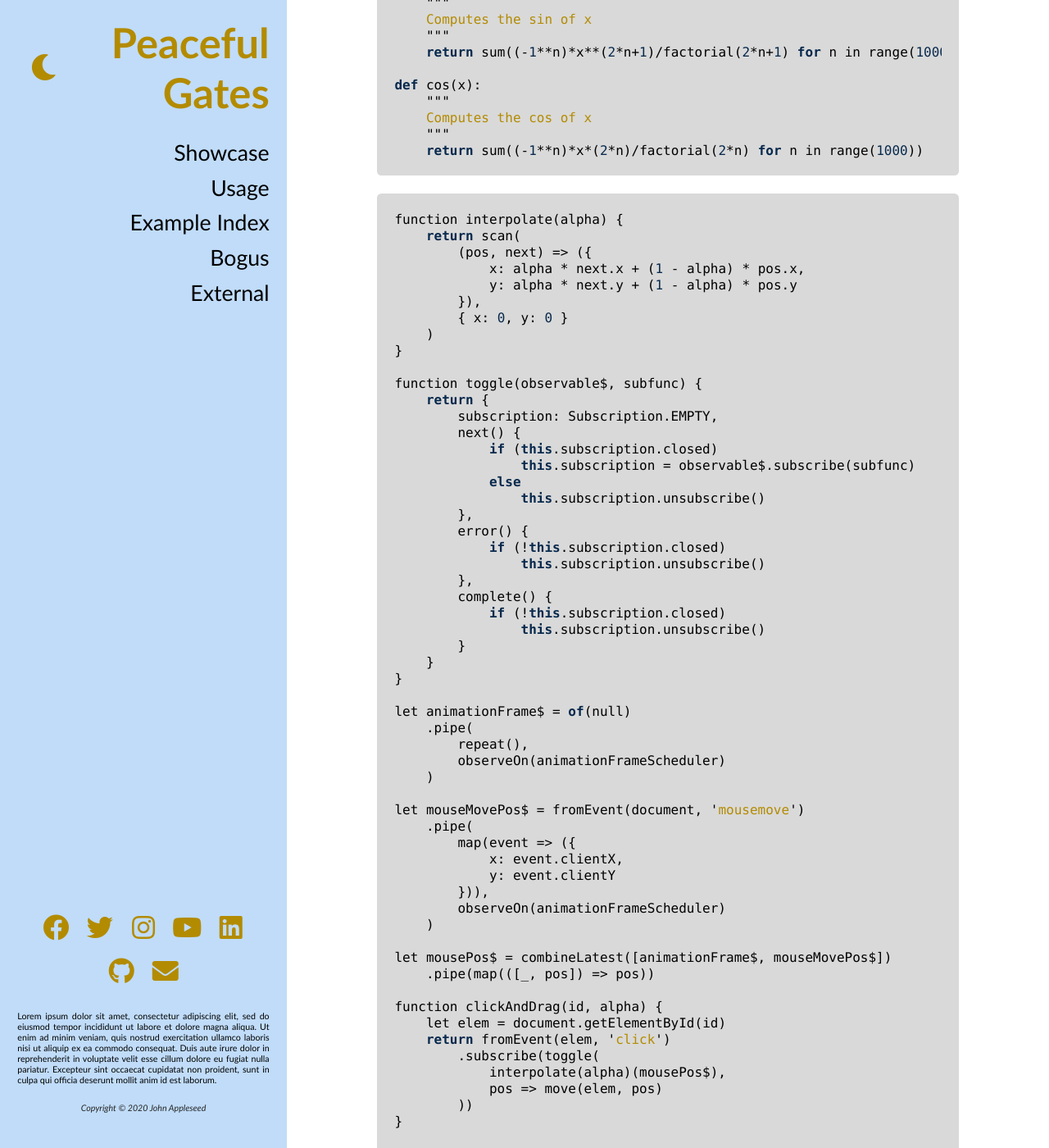
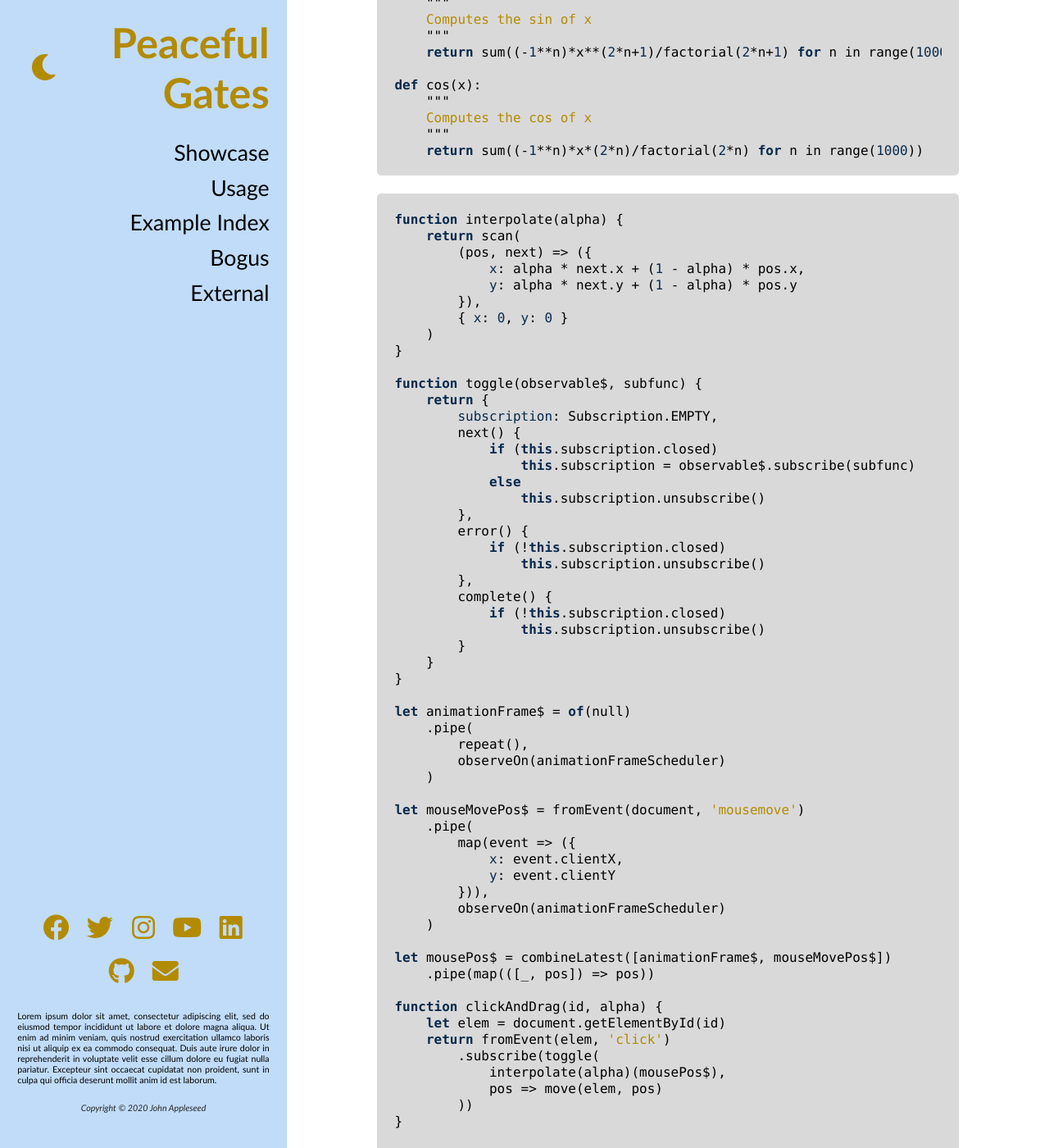
Before and after one commit to andydevs/jekyll-theme-peaceful-gates, a Jekyll site: the page built from showcase.html, in a window 1280 px wide and 1400 px high, scrolled down 2716 px. Shown: the whole window at 82% size. Built offline with Jekyll 4.4.1, drawn with Linux system fonts in a browser that asks for light colours; formulas are drawn with MathJax 3.

Commit message:
Update syntax highlighting

```diff
--- a/_sass/jekyll-theme-peaceful-gates/_code.scss
+++ b/_sass/jekyll-theme-peaceful-gates/_code.scss
@@ -44,12 +44,12 @@ pre {
     // .cs    { color: darken($color: $white-color, $amount: 30%); font-weight: bold; font-style: italic } // Comment.Special
 
     // Keywords
-    .k     { font-weight: bold; color: $primary-color; } // Keyword
-    // .kd    { color: darken($color: $white-color, $amount: 10%); font-weight: bold } // Keyword.Declaration
-    .kt    { color: $primary-color; } // Keyword.Type
-    // .kc    { color: darken($color: $white-color, $amount: 10%); font-weight: bold } // Keyword.Constant
-    // .kp    { color: darken($color: $white-color, $amount: 10%); font-weight: bold } // Keyword.Pseudo
-    // .kr    { color: darken($color: $white-color, $amount: 10%); font-weight: bold } // Keyword.Reserved
+    .k, .kd { font-weight: bold; color: $primary-color; } // Keyword
+    // .kd  { color: darken($color: $white-color, $amount: 10%); font-weight: bold } // Keyword.Declaration
+    .kt     { color: $primary-color; } // Keyword.Type
+    // .kc  { color: darken($color: $white-color, $amount: 10%); font-weight: bold } // Keyword.Constant
+    // .kp  { color: darken($color: $white-color, $amount: 10%); font-weight: bold } // Keyword.Pseudo
+    // .kr  { color: darken($color: $white-color, $amount: 10%); font-weight: bold } // Keyword.Reserved
 
     // Operators
     // .o     { color: darken($color: $white-color, $amount: 10%); font-weight: bold } // Operator
@@ -69,20 +69,20 @@ pre {
     // .gu    { color: #aaa } // Generic.Subheading
 
     // Names
-    // .na    { color: darken($color: $white-color, $amount: 40%); } // Name.Attribute
-    // .nb    { color: lighten($color: $back-color, $amount: 50%); } // Name.Builtin
-    // .nc    { color: lighten($color: $back-color, $amount: 40%); font-weight: bold } // Name.Class
-    // .no    { color: lighten($color: $back-color, $amount: 40%) } // Name.Constant
-    // .ni    { color: darken($color: $white-color, $amount: 20%) } // Name.Entity
-    // .ne    { color: #900; font-weight: bold } // Name.Exception
-    // .nf    { color: lighten($color: $back-color, $amount: 55%); font-weight: bold } // Name.Function
-    // .nn    { color: darken($color: $white-color, $amount: 20%) } // Name.Namespace
-    .nt    { font-weight: bold; color: $primary-color; } // Name.Tag
-    // .nv    { color: darken($color: $white-color, $amount: 20%) } // Name.Variable
-    // .bp    { color: darken($color: $white-color, $amount: 20%) } // Name.Builtin.Pseudo
-    // .vc    { color: darken($color: $white-color, $amount: 20%) } // Name.Variable.Class
-    // .vg    { color: darken($color: $white-color, $amount: 20%) } // Name.Variable.Global
-    // .vi    { color: darken($color: $white-color, $amount: 20%) } // Name.Variable.Instance
+    .na     { color: $primary-color; } // Name.Attribute
+    // .nb  { color: lighten($color: $back-color, $amount: 50%); } // Name.Builtin
+    // .nc  { color: lighten($color: $back-color, $amount: 40%); font-weight: bold } // Name.Class
+    // .no  { color: lighten($color: $back-color, $amount: 40%) } // Name.Constant
+    // .ni  { color: darken($color: $white-color, $amount: 20%) } // Name.Entity
+    // .ne  { color: #900; font-weight: bold } // Name.Exception
+    // .nf  { color: lighten($color: $back-color, $amount: 55%); font-weight: bold } // Name.Function
+    // .nn  { color: darken($color: $white-color, $amount: 20%) } // Name.Namespace
+    .nt     { font-weight: bold; color: $primary-color; } // Name.Tag
+    // .nv  { color: darken($color: $white-color, $amount: 20%) } // Name.Variable
+    // .bp  { color: darken($color: $white-color, $amount: 20%) } // Name.Builtin.Pseudo
+    // .vc  { color: darken($color: $white-color, $amount: 20%) } // Name.Variable.Class
+    // .vg  { color: darken($color: $white-color, $amount: 20%) } // Name.Variable.Global
+    // .vi  { color: darken($color: $white-color, $amount: 20%) } // Name.Variable.Instance
 
     // Literal.Number
     .m, .mf, .mh, .mi, .mo, .il { color: $primary-color; }
@@ -93,7 +93,7 @@ pre {
     // .il    { color: #099 } // Literal.Number.Integer.Long
 
     // Literal.String
-    .s, .sb, .sc, .sd, .s2, .se, .si, .sx, .sr, .s1, .ss { color: $dark-secondary-color; }
+    .dl, .s, .sb, .sc, .sd, .s2, .se, .si, .sx, .sr, .s1, .ss { color: $dark-secondary-color; }
     // .sb    { color: #d14 } // Literal.String.Backtick
     // .sc    { color: #d14 } // Literal.String.Char
     // .sd    { color: #d14 } // Literal.String.Doc
--- a/_sass/jekyll-theme-peaceful-gates/_darkmode.scss
+++ b/_sass/jekyll-theme-peaceful-gates/_darkmode.scss
@@ -89,12 +89,12 @@
         // .cs    { color: darken($color: $white-color, $amount: 30%); font-weight: bold; font-style: italic } // Comment.Special
 
         // Keywords
-        .k     { font-weight: bold; color: $light-primary-color; } // Keyword
-        // .kd    { color: darken($color: $white-color, $amount: 10%); font-weight: bold } // Keyword.Declaration
-        .kt    { font-style: italic; color: $light-primary-color; } // Keyword.Type
-        // .kc    { color: darken($color: $white-color, $amount: 10%); font-weight: bold } // Keyword.Constant
-        // .kp    { color: darken($color: $white-color, $amount: 10%); font-weight: bold } // Keyword.Pseudo
-        // .kr    { color: darken($color: $white-color, $amount: 10%); font-weight: bold } // Keyword.Reserved
+        .k, .kd { font-weight: bold; color: $light-primary-color; } // Keyword
+        // .kd  { color: darken($color: $white-color, $amount: 10%); font-weight: bold } // Keyword.Declaration
+        .kt     { font-style: italic; color: $light-primary-color; } // Keyword.Type
+        // .kc  { color: darken($color: $white-color, $amount: 10%); font-weight: bold } // Keyword.Constant
+        // .kp  { color: darken($color: $white-color, $amount: 10%); font-weight: bold } // Keyword.Pseudo
+        // .kr  { color: darken($color: $white-color, $amount: 10%); font-weight: bold } // Keyword.Reserved
 
         // Operators
         // .o     { color: darken($color: $white-color, $amount: 10%); font-weight: bold } // Operator
@@ -114,7 +114,7 @@
         // .gu    { color: #aaa } // Generic.Subheading
 
         // Names
-        // .na    { color: darken($color: $white-color, $amount: 40%); } // Name.Attribute
+        .na    { color: $light-primary-color; } // Name.Attribute
         // .nb    { color: lighten($color: $back-color, $amount: 50%); } // Name.Builtin
         // .nc    { color: lighten($color: $back-color, $amount: 40%); font-weight: bold } // Name.Class
         // .no    { color: lighten($color: $back-color, $amount: 40%) } // Name.Constant
@@ -138,7 +138,7 @@
         // .il    { color: #099 } // Literal.Number.Integer.Long
 
         // Literal.String
-        .s, .sb, .sc, .sd, .s2, .se, .si, .sx, .sr, .s1, .ss { color: $secondary-color; }
+        .dl, .s, .sb, .sc, .sd, .s2, .se, .si, .sx, .sr, .s1, .ss { color: $secondary-color; }
         // .sb    { color: #d14 } // Literal.String.Backtick
         // .sc    { color: #d14 } // Literal.String.Char
         // .sd    { color: #d14 } // Literal.String.Doc
```
Also changed, not shown: TODO.md (+1 -1 lines).
